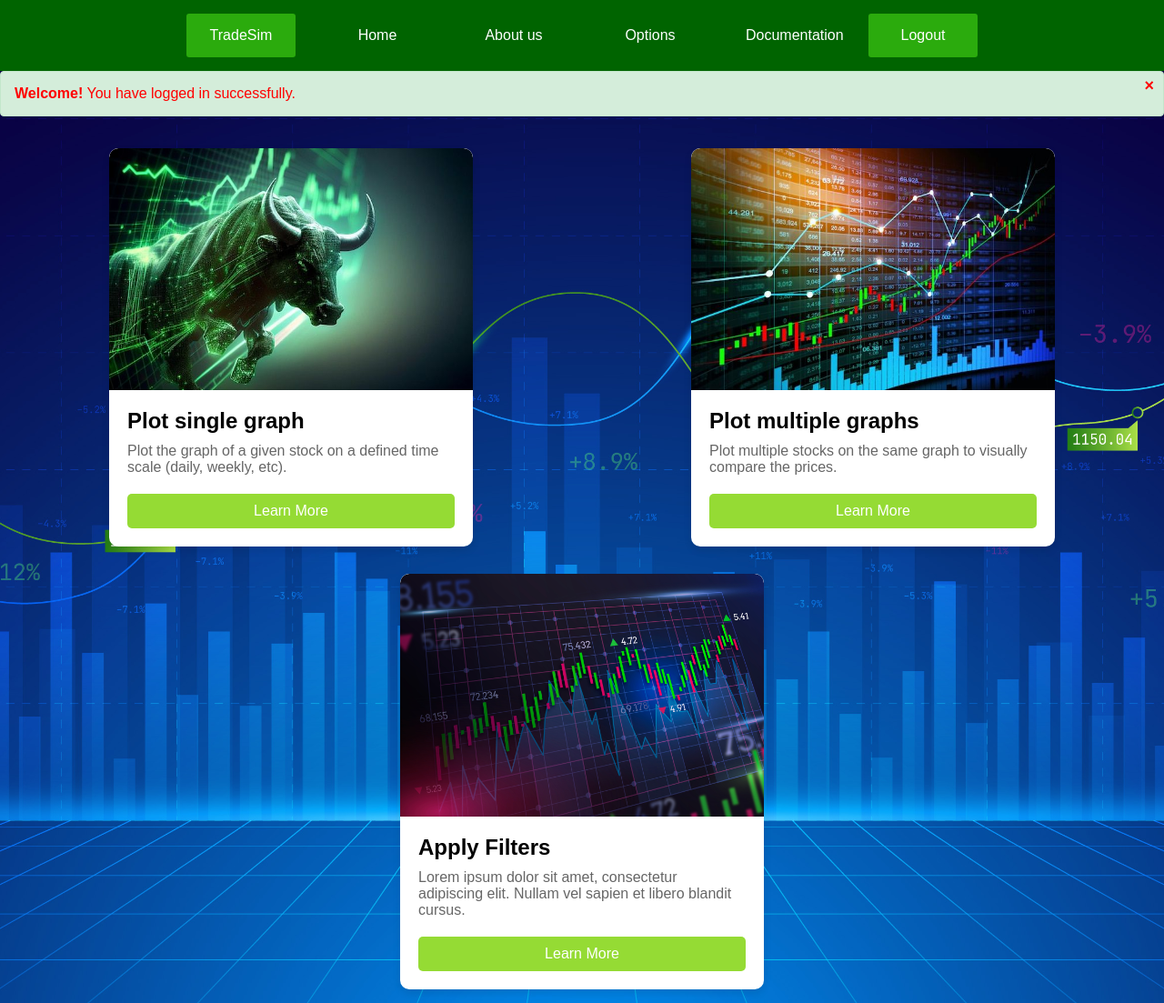
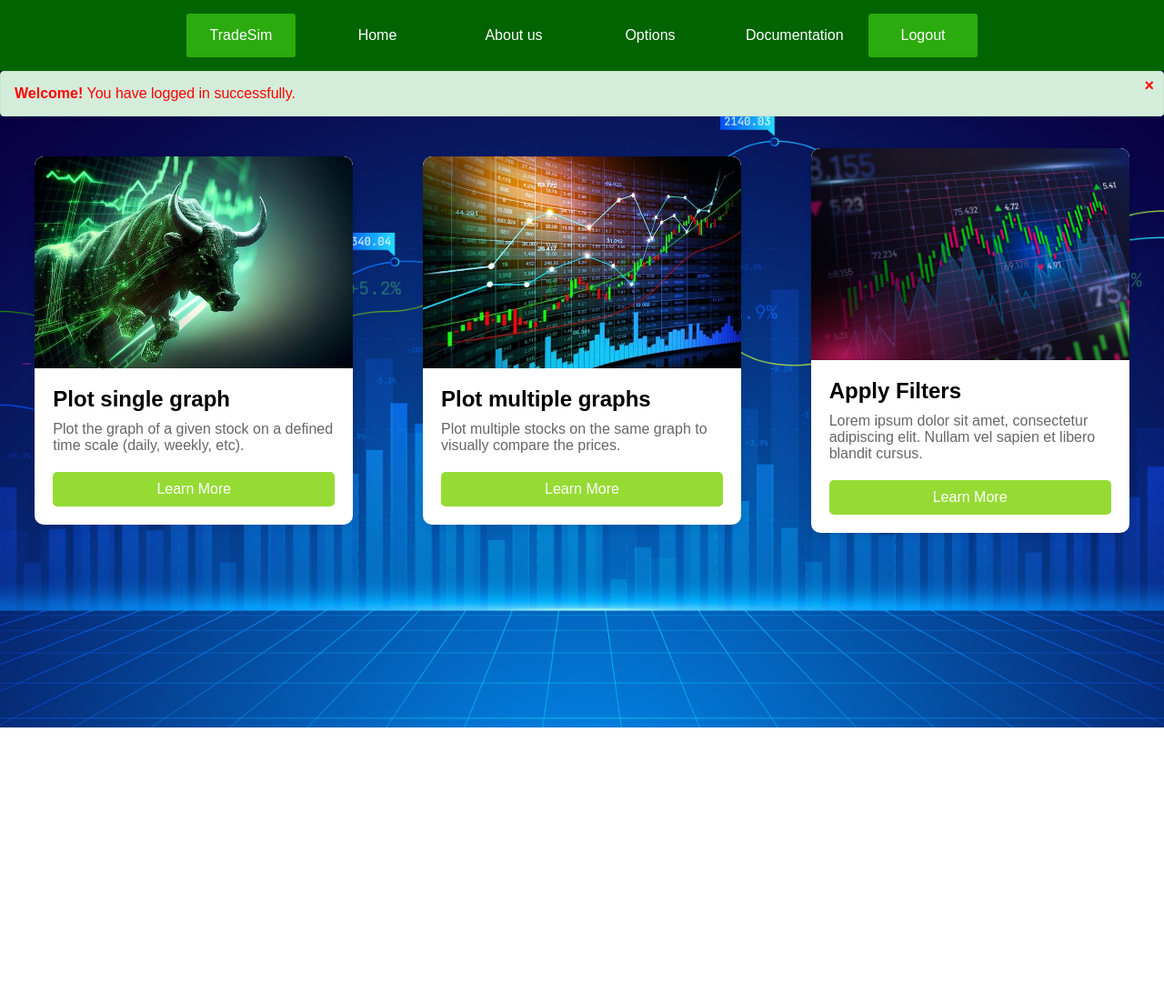
Before and after one commit to kkkri/cop290_A1subtask2, a Flask app: template templates/home.html in a window 1280 px wide. Shown: the whole page at 91% size. After the commit the page ends 800 px from the top, so only its background shows below. Run offline with Flask 3, Linux system fonts and the light colour scheme; the template is opened without the code that fills it, so the values that code supplies are empty.

Commit message:
added meta and reduced card width

```diff
--- a/templates/home.html
+++ b/templates/home.html
@@ -1,6 +1,8 @@
 <html>
 
 <head>
+    <meta charset="UTF-8" />
+    <meta name="viewport" content="width=device-width, initial-scale=1.0" />
     <title>
         TraseSim
     </title>
@@ -115,7 +117,7 @@ padding: 15px;
   }
 
   .card {
-    width: 400px;
+    width: 350px;
     margin: 15px;
     background-color: #fff;
     border-radius: 10px;
```
